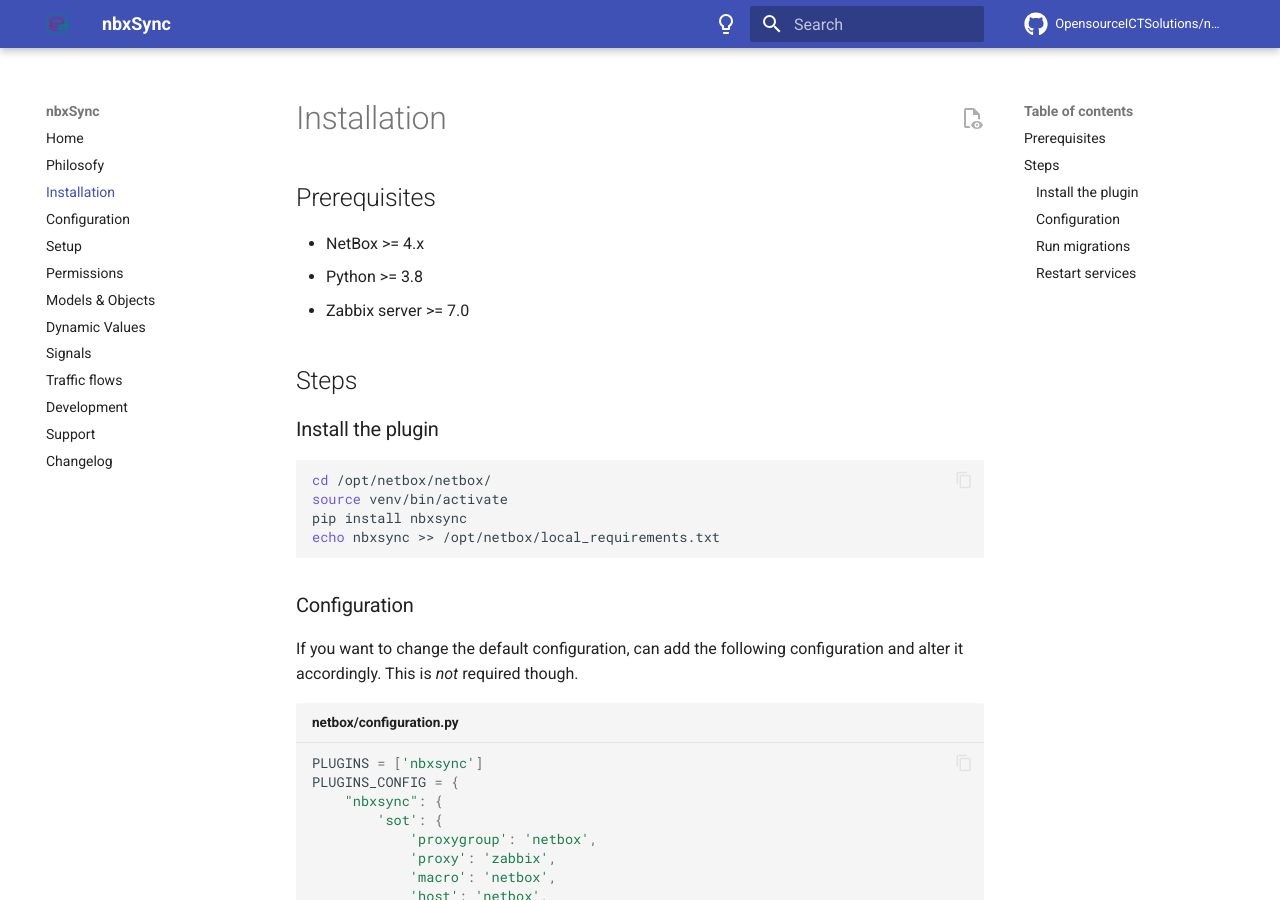
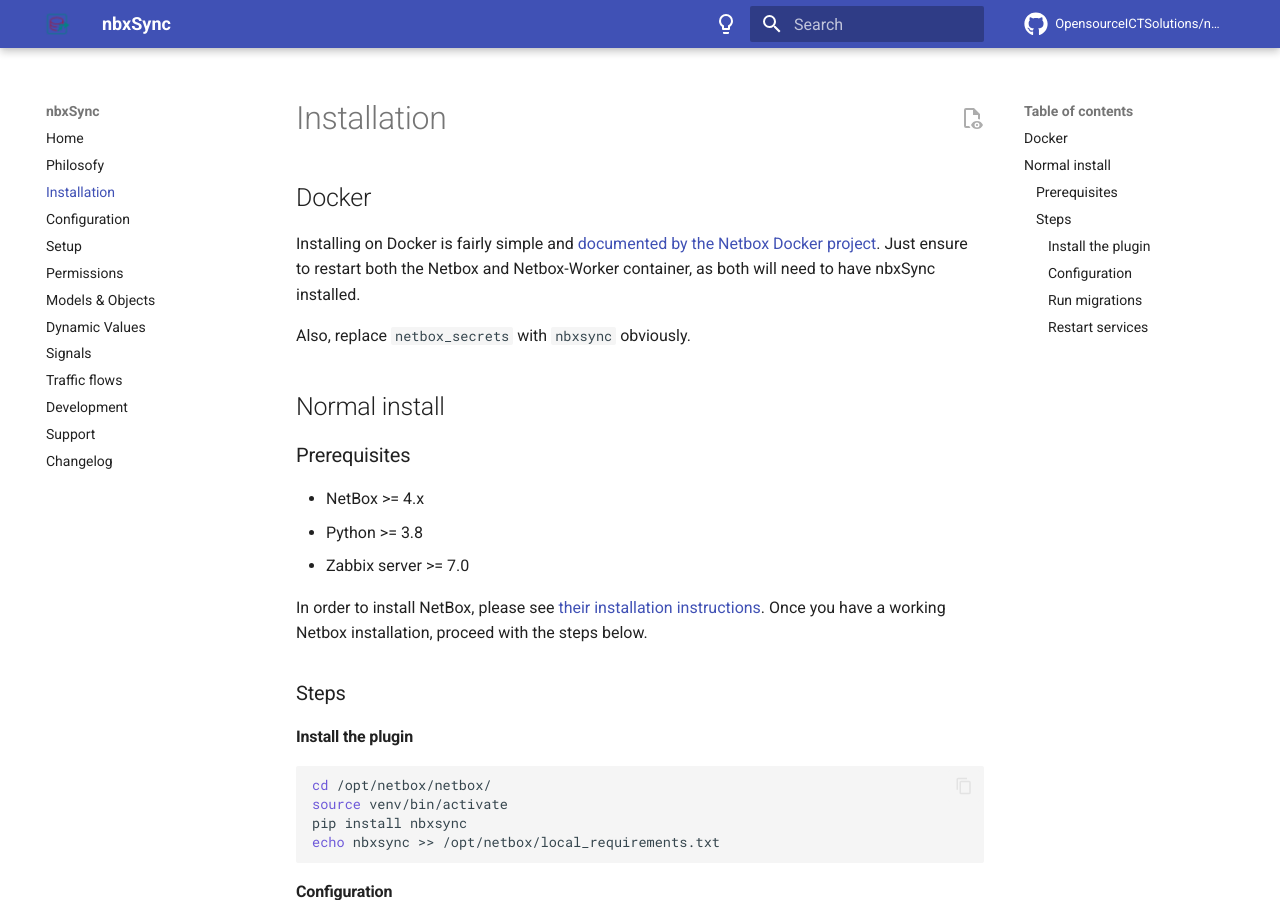
Before and after one commit to OpensourceICTSolutions/nbxsync, an MkDocs documentation site: the page built from docs/installation.md, in a window 1280 px wide and 900 px high. Built offline with MkDocs 1.6.1 and Material for MkDocs 9.7.7, drawn with Linux system fonts in a browser that asks for light colours; comment, search, counter and statistics services are not loaded.

````diff
--- a/docs/installation.md
+++ b/docs/installation.md
@@ -1,14 +1,23 @@
 # Installation
 
-## Prerequisites
+## Docker
+
+Installing on Docker is fairly simple and [documented by the Netbox Docker project](https://github.com/netbox-community/netbox-docker/wiki/Using-Netbox-Plugins). Just ensure to restart both the Netbox and Netbox-Worker container, as both will need to have nbxSync installed.
+
+Also, replace `netbox_secrets` with `nbxsync` obviously.
+
+## Normal install
+### Prerequisites
 
 - NetBox >= 4.x
 - Python >= 3.8
 - Zabbix server >= 7.0
 
-## Steps
+In order to install NetBox, please see [their installation instructions](https://netboxlabs.com/docs/netbox/installation/). Once you have a working Netbox installation, proceed with the steps below.
 
-### Install the plugin
+### Steps
+
+#### Install the plugin
 
 ```bash
 cd /opt/netbox/netbox/
@@ -17,7 +26,7 @@ pip install nbxsync
 echo nbxsync >> /opt/netbox/local_requirements.txt
 ```
 
-### Configuration
+#### Configuration
 
 If you want to change the default configuration, can add the following configuration and alter it accordingly. This is _not_ required though.
 
@@ -92,14 +101,14 @@ PLUGINS_CONFIG = {
     }
 ```
 
-### Run migrations
+#### Run migrations
 
 ```python
 python3 manage.py migrate nbxsync
 python3 manage.py collectstatic --no-input
 ```
 
-### Restart services
+#### Restart services
 
 ```bash
 sudo systemctl restart netbox netbox-worker
````
Also changed, not shown: README.md (+5 -2 lines).
